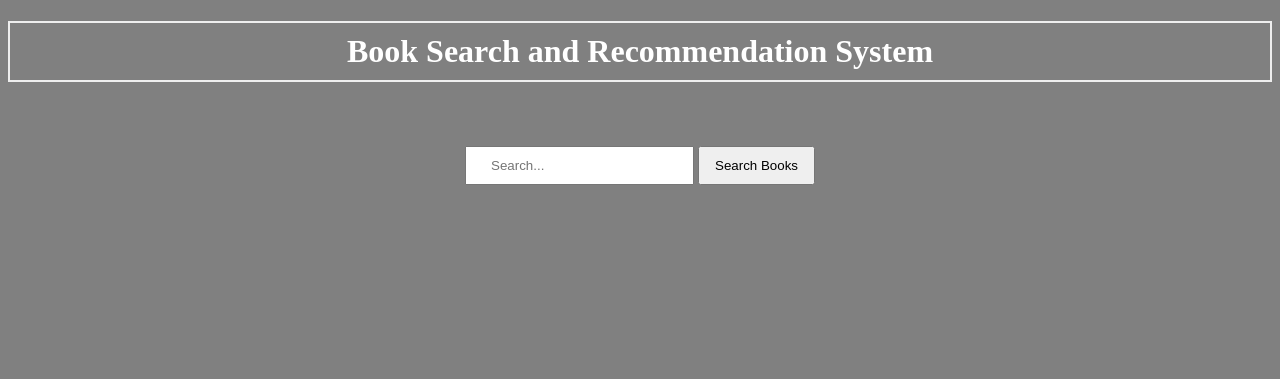
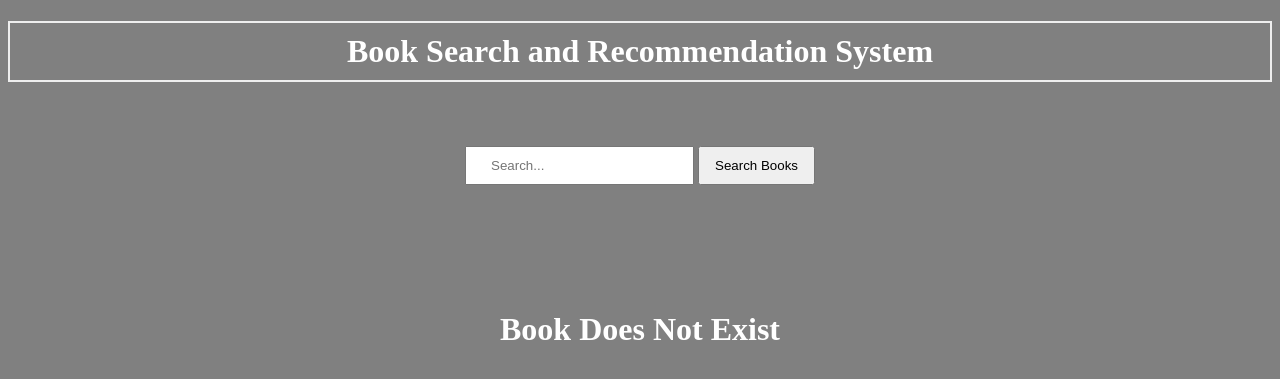
Before and after one commit to Didiyang99/Modern_Database, a Flask app: page /search in a window 1280 px wide. Shown: the top 379 px of the page. Run offline with Flask 2, Linux system fonts and the light colour scheme; data that the repository does not hold is empty.

Commit message:
Update index.html

```diff
--- a/UsingPython/templates/index.html
+++ b/UsingPython/templates/index.html
@@ -23,6 +23,12 @@ input{
 button{
     padding:10px 15px;
 }
+h3{
+    color: white;
+    text-align: center;
+    margin-top: 10%;
+    font-size: 2.0em;
+}
     </style>
 </head>
 <body>
@@ -34,6 +40,14 @@ button{
     <button type="submit">Search Books<i class="fa fa-search"></i></button>
   </form>
 
+<div>
+    {% if invalid %}
+        <h3>{{invalid}}</h3>
+    {%endif%}
+
+</div>
+
+
 <!-- {% if resultSet %}
     <p>
         <ul>
```
